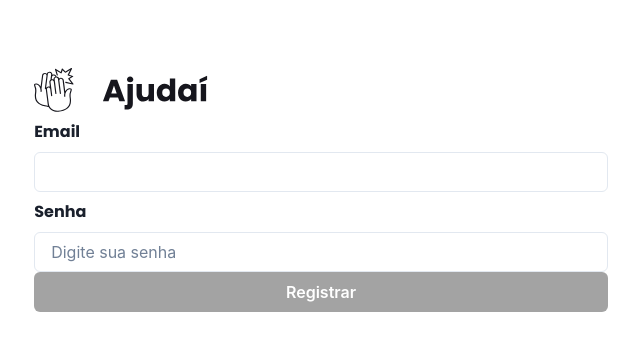
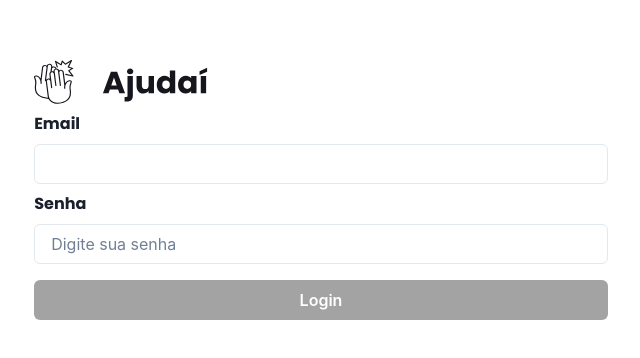
Before and after one commit to ajudai-II/client, a Next.js app: page /login in a window 1280 px wide. Shown: the part 210-568 px from the top of the page, without its empty margins (319-959 px from the left). Built offline with nearby package versions, Linux system fonts and the light colour scheme.

Commit message:
feat: login-page & schema

```diff
--- a/src/pages/login/index.tsx
+++ b/src/pages/login/index.tsx
@@ -5,14 +5,7 @@ import { Box, Button, Container } from "@chakra-ui/react";
 import CustomInput from "@/components/Input/Input";
 import axios from "axios";
 import Image from "next/image";
-import { object, string } from "yup";
-
-const schema = object({
-  email: string().email("Formato inválido").required("Campo obrigatório"),
-  password: string()
-    .required("Campo obrigatório")
-    .min(8, "No mínimo 8 caracteres"),
-});
+import schema from "@/utils/schema/Login";
 
 const Login = () => {
   const {
@@ -70,12 +63,12 @@ const Login = () => {
 
           <Button
             w={"100%"}
-            margin-top={8}
+            marginTop={4}
             colorScheme="blackAlpha"
             size="md"
             type="submit"
           >
-            Registrar
+            Login
           </Button>
         </form>
       </Container>
--- /dev/null
+++ b/src/utils/schema/Login.ts
@@ -0,0 +1,10 @@
+import { object, string } from "yup";
+
+const schema = object({
+  email: string().email("Formato inválido").required("Campo obrigatório"),
+  password: string()
+    .required("Campo obrigatório")
+    .min(8, "No mínimo 8 caracteres"),
+});
+
+export default schema;
```
